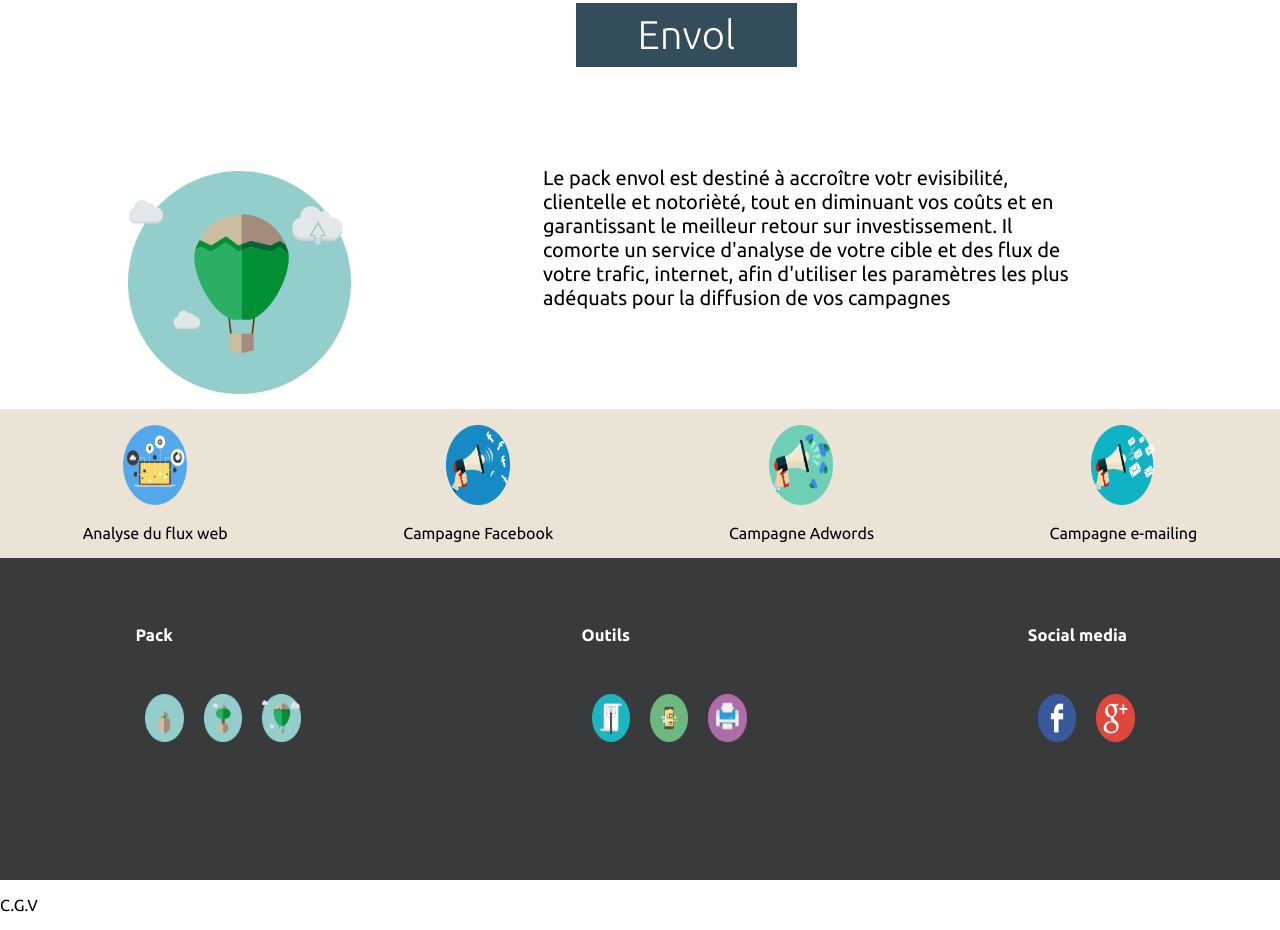
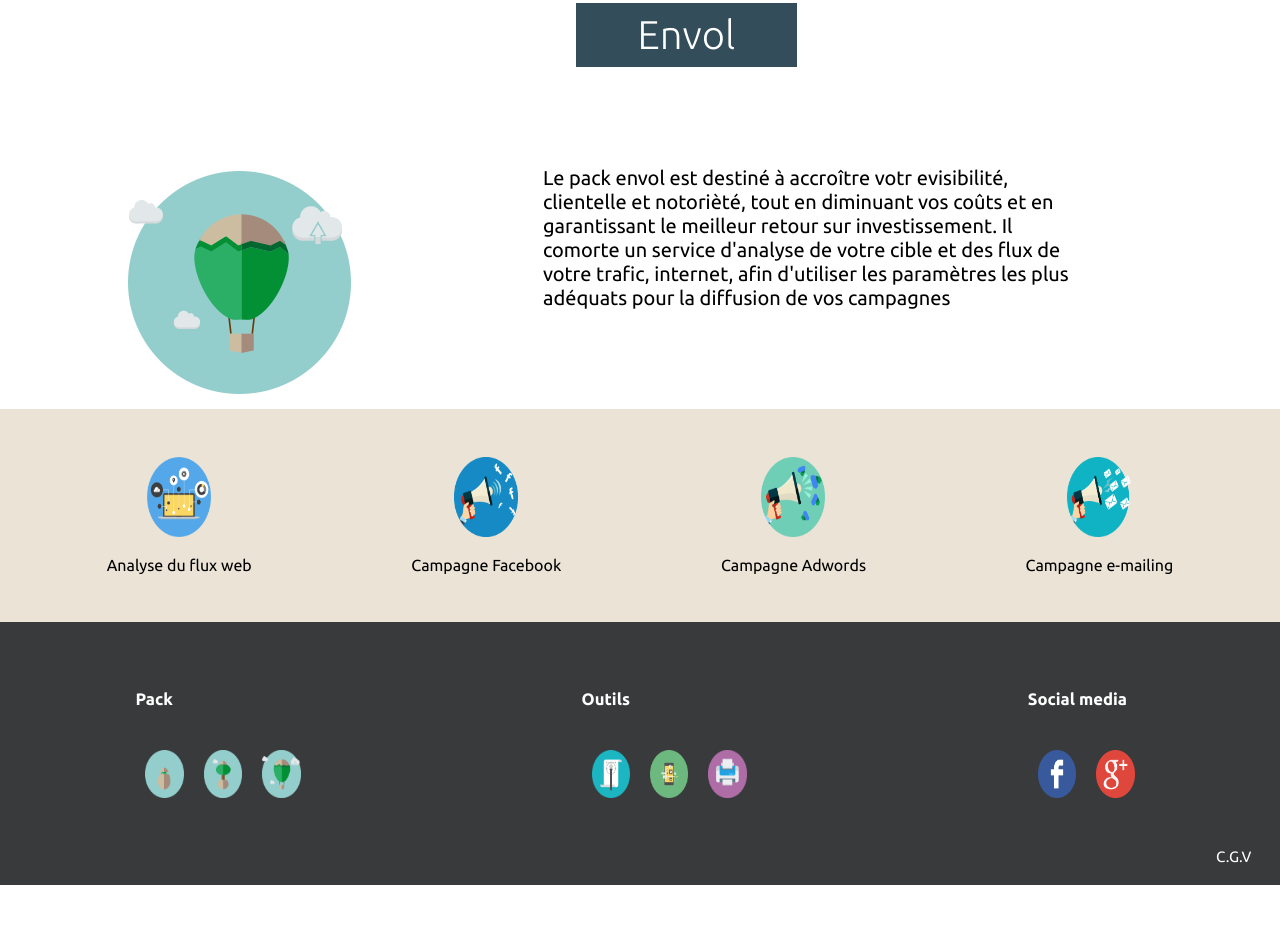
Before and after one commit to somaleyo/yucommunik, a plain HTML site: page index.htm in a window 1280 px wide. Shown: the part 2321-3251 px from the top of the page. After the commit the page ends 3206 px from the top, so only its background shows below. Drawn offline with Linux system fonts and the light colour scheme.

Commit message:
compagnes

```diff
--- a/style.css
+++ b/style.css
@@ -133,7 +133,7 @@ footer{
     justify-content: space-around;
     text-align: start;
     color: white;
-    padding-bottom: 10vw;
+    padding-bottom: 5vh;
     padding-top: 5vh;
     font-size: 20px;
 
@@ -154,9 +154,10 @@ footer img{
     gap: 10px;
     justify-content: space-around ;
     text-align: center;
+    padding: 4vh;
 }
 .footerp{
-    margin-bottom: 5vh;
+    margin-bottom: 4vh;
 }
 .footerl{
  display: flex;
@@ -165,3 +166,15 @@ footer img{
 .footerl>img {
 padding:10px
 }
+.CBD{
+    margin: 0;
+    padding-bottom: 20px;
+    color:white;
+    margin-left: 95vw;
+    font-size: 15px;
+}
+.apresf{
+    margin: 0;
+    padding: 0;
+    background-color: #393A3B;
+}
```
